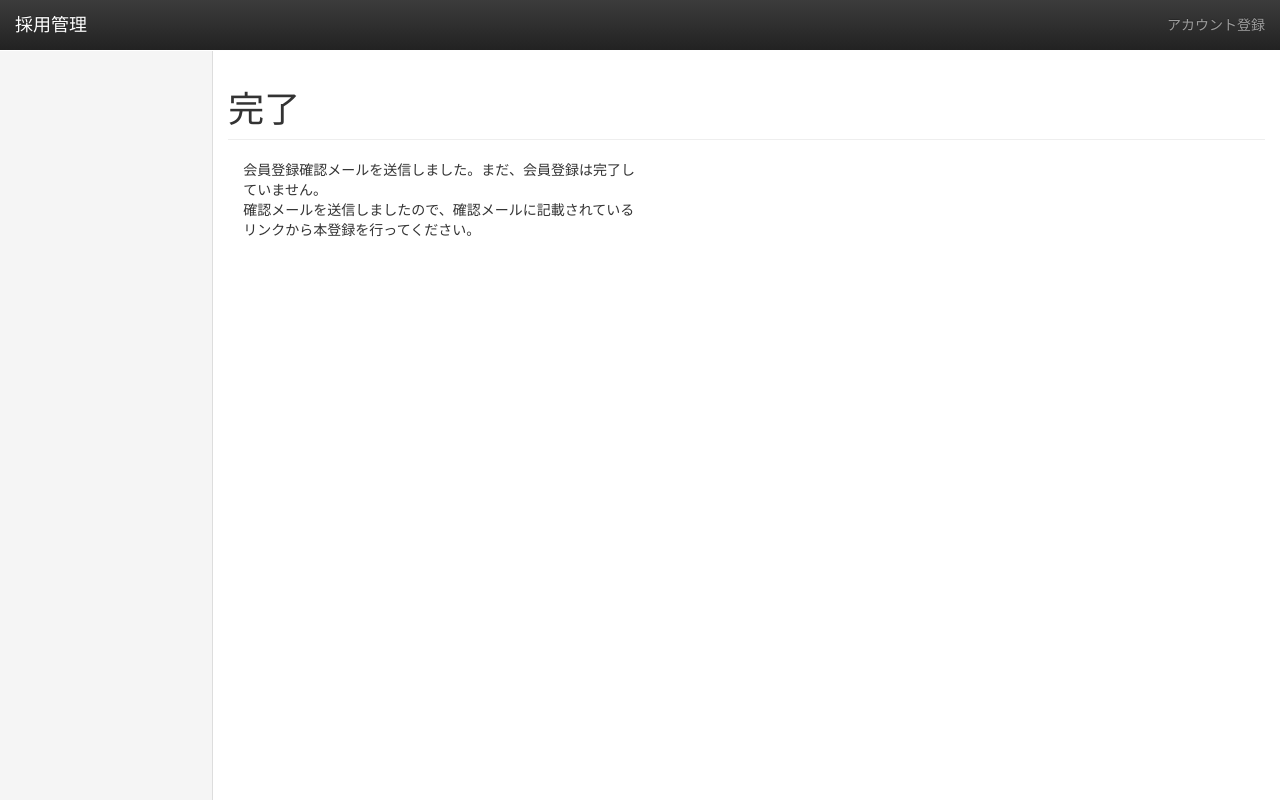
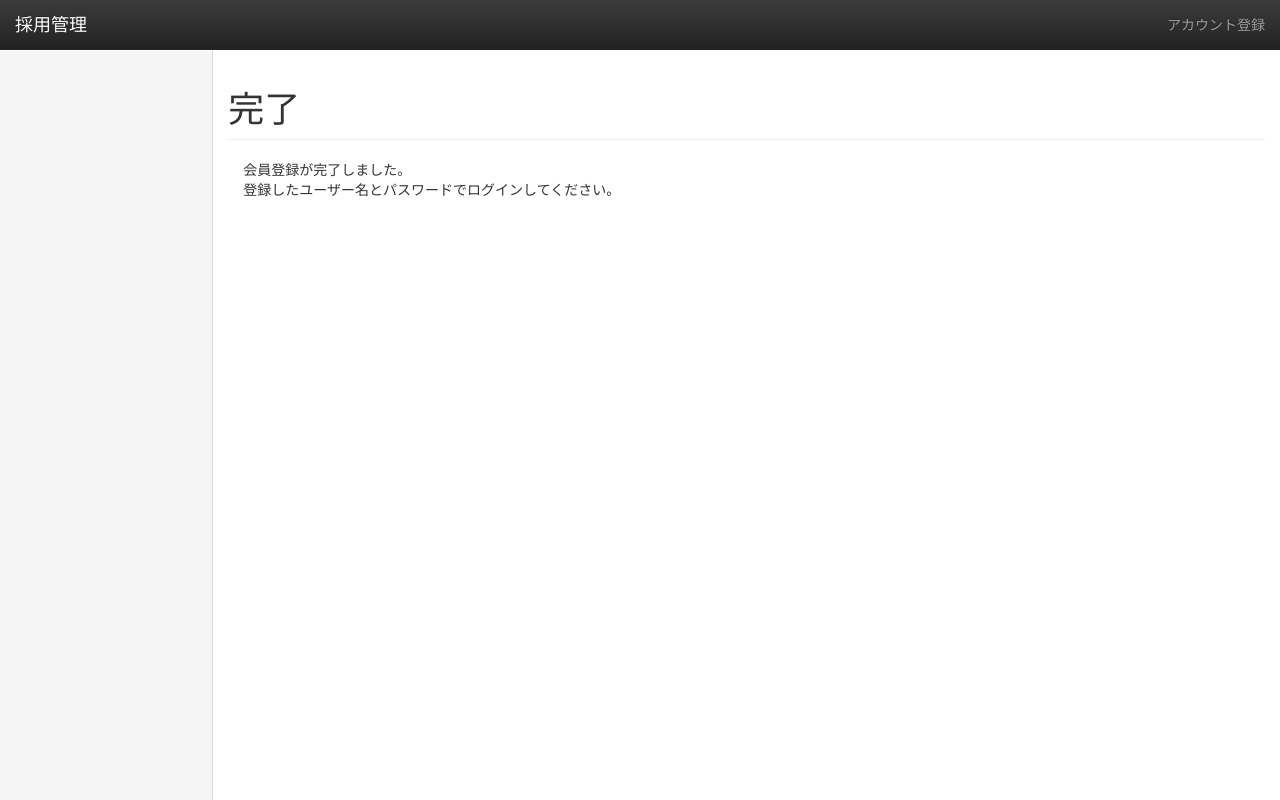
Before and after one commit to hagyyyy1992/recuritment-manager, a Django app: page /recruitment/user_create/done/ in a window 1280 px wide. Run offline with Django 3.2, Linux system fonts and the light colour scheme; some libraries are stand-ins or nearby versions.

Commit message:
アカウント登録機能ができた

```diff
--- a/recruitment/templates/accounts/user_create_done.html
+++ b/recruitment/templates/accounts/user_create_done.html
@@ -5,8 +5,8 @@
 
         <div class="col-md-5">
             <p>
-                会員登録確認メールを送信しました。まだ、会員登録は完了していません。<br>
-                確認メールを送信しましたので、確認メールに記載されているリンクから本登録を行ってください。
+                会員登録が完了しました。<br>
+                登録したユーザー名とパスワードでログインしてください。
             </p>
         </div>
     </div>
--- a/recruitment/views/accounts/user.py
+++ b/recruitment/views/accounts/user.py
@@ -1,19 +1,14 @@
-from django.contrib.auth import get_user_model
-from django.shortcuts import redirect
+from django.urls import reverse_lazy
 from django.views import generic
 
 from recruitment.forms import UserCreateForm
-
-User = get_user_model()
 
 
 class UserCreate(generic.CreateView):
     """ユーザー登録"""
     template_name = 'accounts/user_create.html'
     form_class = UserCreateForm
-
-    def form_valid(self, form):
-        return redirect('user_create_done')
+    success_url = reverse_lazy('user_create_done')
 
 
 class UserCreateDone(generic.TemplateView):
```
